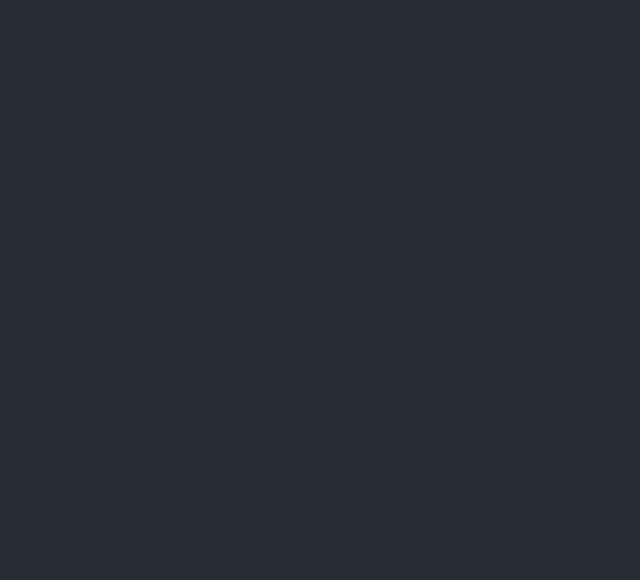
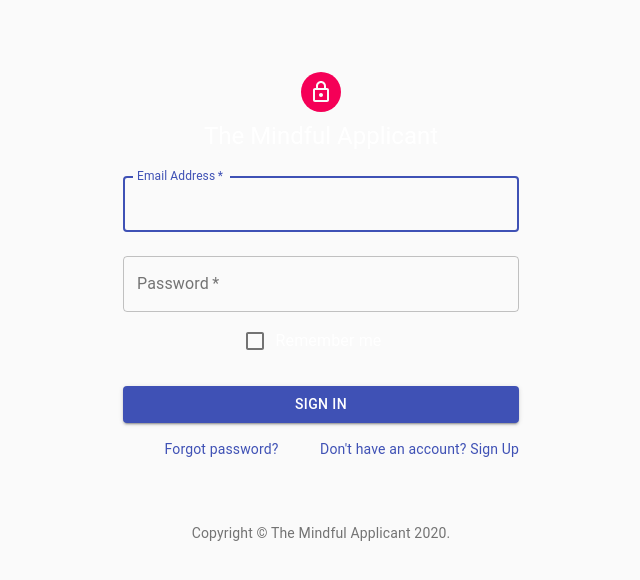
Before and after one commit to skarim9/The-Mindful-Applicant, a React (Create React App) app: page /signin in a window 1280 px wide. Shown: the top 580 px of the page, without its empty margins (319-959 px from the left). Built offline with nearby package versions, Linux system fonts and the light colour scheme.

Commit message:
Added a route for the SignIn page for App file

```diff
--- a/src/App.tsx
+++ b/src/App.tsx
@@ -6,7 +6,7 @@
 
 import Dashboard from './profile/index';
 import PointsAllocation from './points-allocation/PointsAllocation';
-import Login from './login/login'
+import SignIn from './login/Login'
 
 function App() {
   return (
@@ -17,6 +17,7 @@
              <Route path="/points-reallocation" component={PointsAllocation} />
              <Route path="/quiz" component={Quiz}/>
              <Route path ="/profile" component={Dashboard}/>
+             <Route path="/signin" component={SignIn}/>
 
            </Switch>
         </div>
--- a/src/login/login.tsx
+++ b/src/login/login.tsx
@@ -1,35 +1,117 @@
-import React from "react";
-import ReactDOM from "react-dom";
-import { useForm } from "react-hook-form";
+import React from 'react';
+import Avatar from '@material-ui/core/Avatar';
+import Button from '@material-ui/core/Button';
+import CssBaseline from '@material-ui/core/CssBaseline';
+import TextField from '@material-ui/core/TextField';
+import FormControlLabel from '@material-ui/core/FormControlLabel';
+import Checkbox from '@material-ui/core/Checkbox';
+import Link from '@material-ui/core/Link';
+import Grid from '@material-ui/core/Grid';
+import Box from '@material-ui/core/Box';
+import LockOutlinedIcon from '@material-ui/icons/LockOutlined';
+import Typography from '@material-ui/core/Typography';
+import { makeStyles } from '@material-ui/core/styles';
+import Container from '@material-ui/core/Container';
 
-import "./styles.css";
+function Copyright() {
+  return (
+    <Typography variant="body2" color="textSecondary" align="center">
+      {'Copyright © '}
+      <Link color="inherit" href="https://www.mindfulapplicant.com/">
+        The Mindful Applicant
+      </Link>{' '}
+      {new Date().getFullYear()}
+      {'.'}
+    </Typography>
+  );
+}
 
-export default function Login() {
-  const { register, handleSubmit, watch, errors } = useForm();
-  const onSubmit = (data) => {
-    console.log(data);
-  }; // your form submit function which will invoke after successful validation
+const useStyles = makeStyles((theme) => ({
+  paper: {
+    marginTop: theme.spacing(8),
+    display: 'flex',
+    flexDirection: 'column',
+    alignItems: 'center',
+  },
+  avatar: {
+    margin: theme.spacing(1),
+    backgroundColor: theme.palette.secondary.main,
+  },
+  form: {
+    width: '100%', // Fix IE 11 issue.
+    marginTop: theme.spacing(1),
+  },
+  submit: {
+    margin: theme.spacing(3, 0, 2),
+  },
+}));
 
-  console.log(watch("example")); // you can watch individual input by pass the name of the input
+export default function SignIn() {
+  const classes = useStyles();
 
   return (
-    <form onSubmit={handleSubmit(onSubmit)}>
-      <label>Email</label>
-      <input
-        type="email"
-        name="email"
-        defaultValue=""
-        ref={register({ required: true })}
-      />
-      {errors.email && <p>This field is required</p>}
-      <label>Password</label>
-      <input
-        type="password"
-        name="password"
-        ref={register({ required: true, maxLength: 10 })}
-      />
-      {errors.password && <p>This field is required</p>}
-      <input type="submit" />
-    </form>
+    <Container component="main" maxWidth="xs">
+      <CssBaseline />
+      <div className={classes.paper}>
+        <Avatar className={classes.avatar}>
+          <LockOutlinedIcon />
+        </Avatar>
+        <Typography component="h1" variant="h5">
+            The Mindful Applicant
+        </Typography>
+        <form className={classes.form} noValidate>
+          <TextField
+            variant="outlined"
+            margin="normal"
+            required
+            fullWidth
+            id="email"
+            label="Email Address"
+            name="email"
+            autoComplete="email"
+            autoFocus
+          />
+          <TextField
+            variant="outlined"
+            margin="normal"
+            required
+            fullWidth
+            name="password"
+            label="Password"
+            type="password"
+            id="password"
+            autoComplete="current-password"
+          />
+          <FormControlLabel
+            control={<Checkbox value="remember" color="primary" />}
+            label="Remember me"
+          />
+          <Button
+            type="submit"
+            fullWidth
+            variant="contained"
+            color="primary"
+            className={classes.submit}
+          >
+            Sign In
+          </Button>
+          <Grid container>
+            <Grid item xs>
+              <Link href="#" variant="body2">
+                Forgot password?
+              </Link>
+            </Grid>
+            <Grid item>
+              <Link href="#" variant="body2">
+                {"Don't have an account? Sign Up"}
+              </Link>
+            </Grid>
+          </Grid>
+        </form>
+      </div>
+      <Box mt={8}>
+        <Copyright />
+      </Box>
+    </Container>
   );
 }
```
Also changed, not shown: src/login/Login.js (deleted).
